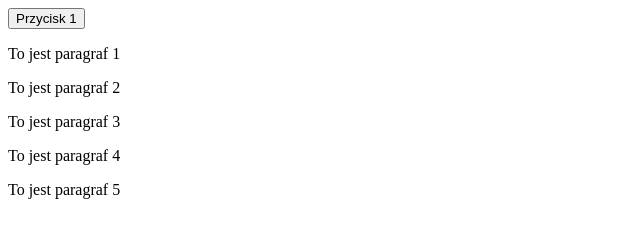
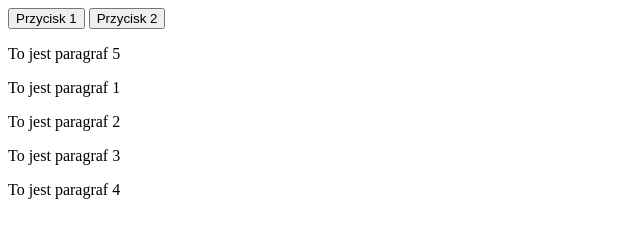
Before and after one commit to anna-kaludzinska/DOM, a plain HTML site: page index.html in a window 1280 px wide. Both pictures are taken after a click on the button "Przycisk 1". Shown: the whole page, without its empty margins (0-640 px from the left). Drawn offline with nearby package versions, Linux system fonts and the light colour scheme.

Commit message:
finished

```diff
--- a/index.html
+++ b/index.html
@@ -1,12 +1,15 @@
 <!DOCTYPE html>
 <html lang="en">
+
 <head>
 	<meta charset="UTF-8">
 	<title>DOM</title>
 </head>
+
 <body>
 
-	<button>Przycisk 1</button>
+	<button id="przycisk1">Przycisk 1</button>
+	<button id="przycisk2">Przycisk 2</button>
 	<p>To jest paragraf 1</p>
 	<p>To jest paragraf 2</p>
 	<p>To jest paragraf 3</p>
@@ -15,6 +18,7 @@
 
 
 	<script src="https://cdnjs.cloudflare.com/ajax/libs/jquery/3.1.1/jquery.min.js"></script>
-	<script src="js/main.js/"></script>
+	<script src="js/main.js"></script>
 </body>
+
 </html>
--- a/js/main.js
+++ b/js/main.js
@@ -1,4 +1,15 @@
 $(function() {
 
+    $("#przycisk1").click(function(){
+
+        $("p:last").insertBefore("p:first");
+
+    });
+
+    $("#przycisk2").click(function(){
+
+        $("p:first").insertAfter("p:last");
+
+    });
 
 });
```
